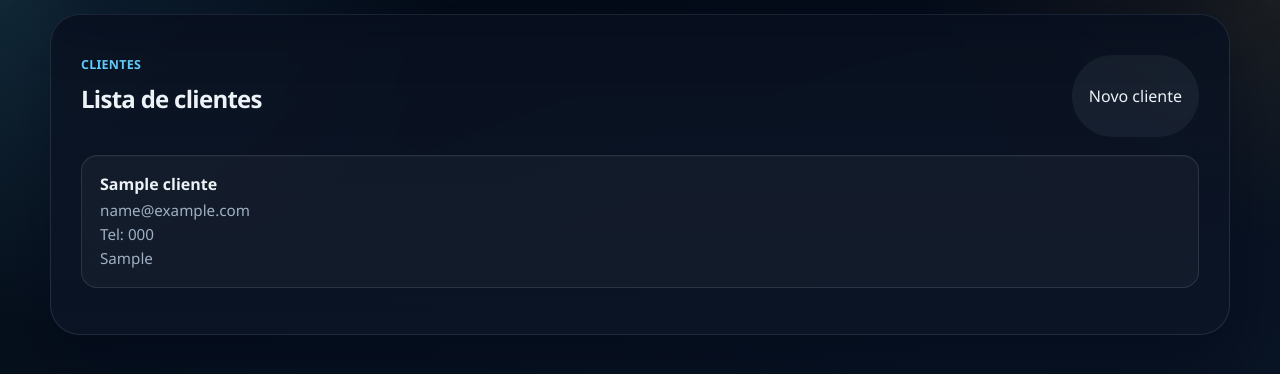
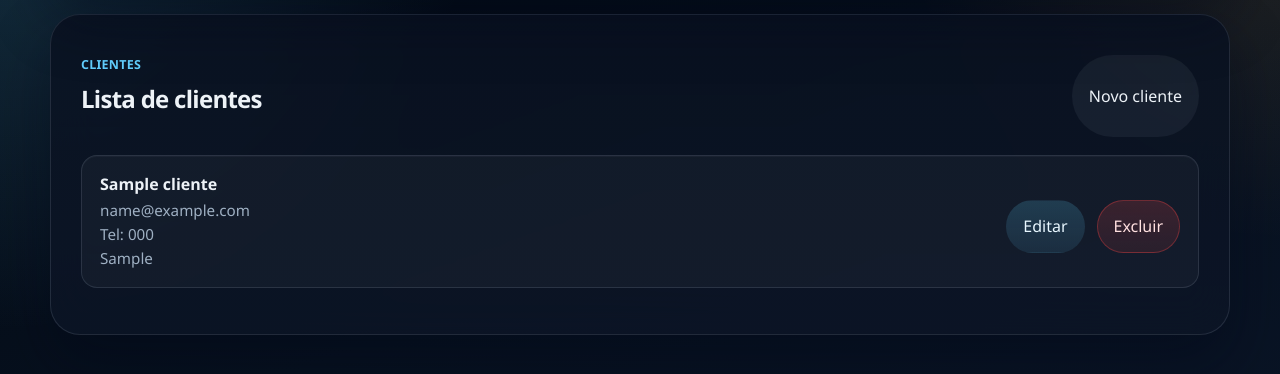
Before and after one commit to JoaoOtavio13/CRM, a Django app: page /vendas/clientes/ in a window 1280 px wide. Shown: the part 152-526 px from the top of the page. Run offline with Django 5.2, Linux system fonts and the light colour scheme; a user stored in the database is signed in; tables that the repository leaves empty hold one stand-in row (values such as "Sample post").

Commit message:
Fix missing closing div in client list template
- Close the actions div properly in each client list item

```diff
--- a/vendas/templates/vendas/clientes_list.html
+++ b/vendas/templates/vendas/clientes_list.html
@@ -21,6 +21,10 @@
                     {% if cliente.telefone %}<div class="meta">Tel: {{ cliente.telefone }}</div>{% endif %}
                     {% if cliente.endereco %}<div class="meta">{{ cliente.endereco }}</div>{% endif %}
                 </div>
+                <div class="actions">
+                    <a class="action-link editar" href="{% url 'editar_cliente' cliente.pk %}">Editar</a>
+                    <a class="action-link danger" href="{% url 'deletar_cliente' cliente.pk %}">Excluir</a>
+                </div>
             </li>
         {% empty %}
             <li class="list-item">Nenhum cliente cadastrado.</li>
```
